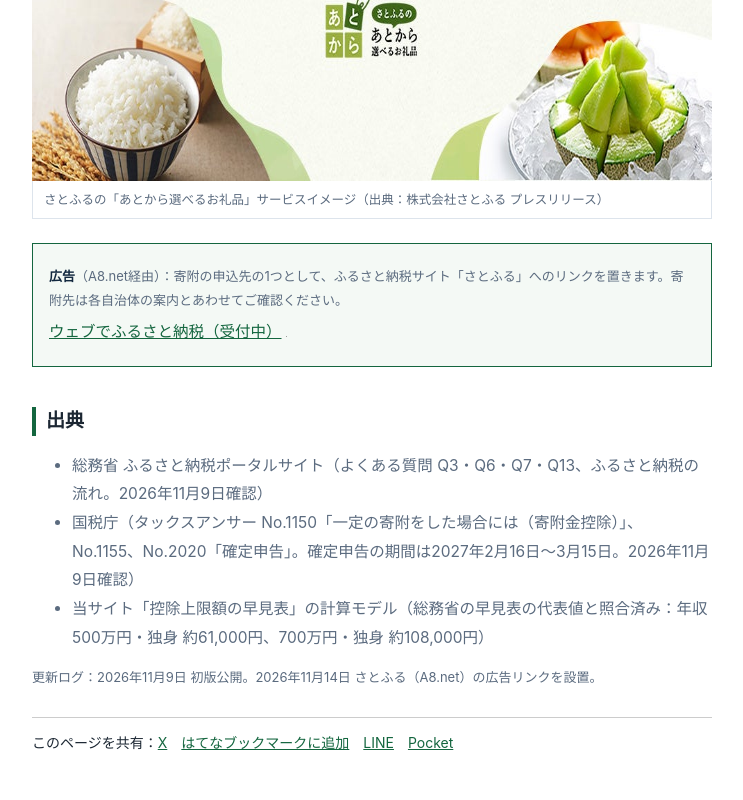
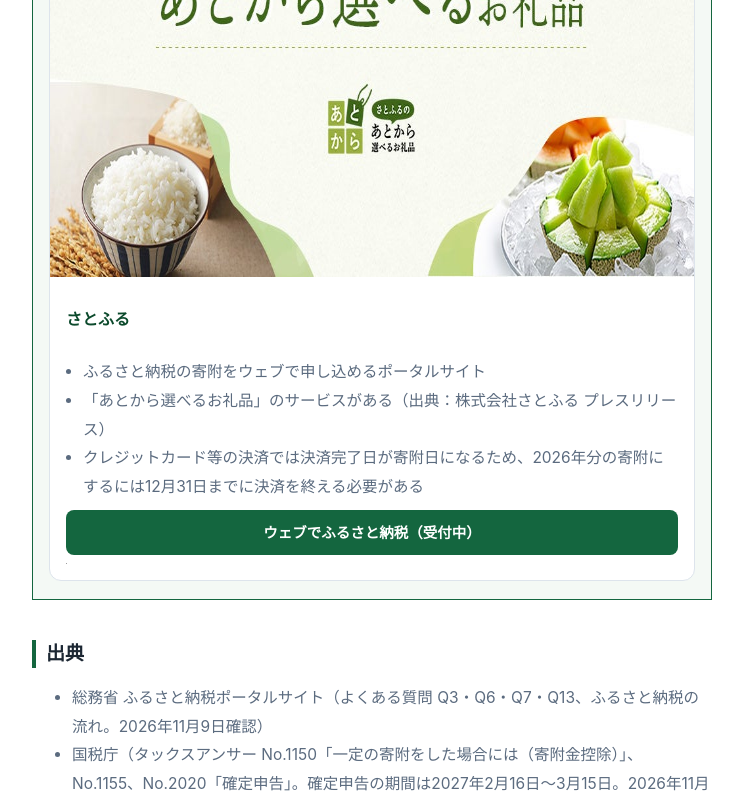
Before and after one commit to miv1982biz-sketch/furusato-site, a plain HTML site: page articles/nenmatsu-checklist.html in a window 1280 px wide. Shown: the part 4491-5291 px from the top of the page, without its empty margins (268-1011 px from the left). Drawn offline with Linux system fonts and the light colour scheme; grey boxes are pictures that could not be loaded.

Commit message:
Rebuild ad boxes into product shelves

```diff
--- a/articles/nenmatsu-checklist.html
+++ b/articles/nenmatsu-checklist.html
@@ -134,12 +134,23 @@
 
   <p>寄附先をこれから選ぶ場合は、返礼品だけでなく寄附金の使い道からも探せます。分野・事業・クラウドファンディング型の3段階の選び方は<a href="tsukaemichi-sagashikata.html">寄附金の使い道はどこまで選べるか</a>で整理しています。</p>
 
-  <figure><img src="../assets/satofull-service.jpg" alt="さとふるの「あとから選べるお礼品」サービスイメージ" width="980" height="653" loading="lazy"><figcaption>さとふるの「あとから選べるお礼品」サービスイメージ（出典：株式会社さとふる プレスリリース）</figcaption></figure>
-
-  <div class="adbox">
+  <div class="shelfbox">
     <p class="src"><strong>広告</strong>（A8.net経由）：寄附の申込先の1つとして、ふるさと納税サイト「さとふる」へのリンクを置きます。寄附先は各自治体の案内とあわせてご確認ください。</p>
-    <p><a href="https://px.a8.net/svt/ejp?a8mat=4BGJFT+1GE6SA+35Z2+5YJRM" rel="nofollow">ウェブでふるさと納税（受付中）</a>
-    <img border="0" width="1" height="1" src="https://www19.a8.net/0.gif?a8mat=4BGJFT+1GE6SA+35Z2+5YJRM" alt=""></p>
+    <div class="shelf">
+    <div class="prod">
+    <img class="pimg" src="../assets/satofull-service.jpg" alt="さとふるの「あとから選べるお礼品」サービスイメージ" width="980" height="653" loading="lazy">
+    <div class="pb">
+    <p class="pn">さとふる</p>
+    <ul>
+      <li>ふるさと納税の寄附をウェブで申し込めるポータルサイト</li>
+      <li>「あとから選べるお礼品」のサービスがある（出典：株式会社さとふる プレスリリース）</li>
+      <li>クレジットカード等の決済では決済完了日が寄附日になるため、2026年分の寄附にするには12月31日までに決済を終える必要がある</li>
+    </ul>
+    <a class="cta" href="https://px.a8.net/svt/ejp?a8mat=4BGJFT+1GE6SA+35Z2+5YJRM" rel="nofollow">ウェブでふるさと納税（受付中）</a>
+    <img border="0" width="1" height="1" src="https://www19.a8.net/0.gif?a8mat=4BGJFT+1GE6SA+35Z2+5YJRM" alt="">
+    </div>
+    </div>
+    </div>
   </div>
 
   <h2>出典</h2>
```
